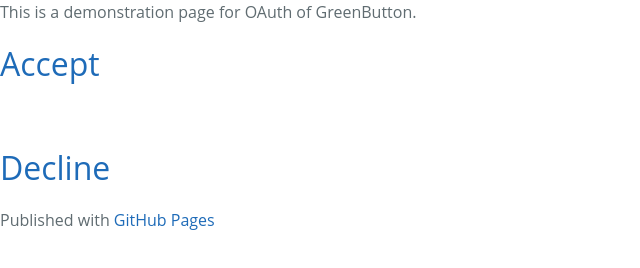
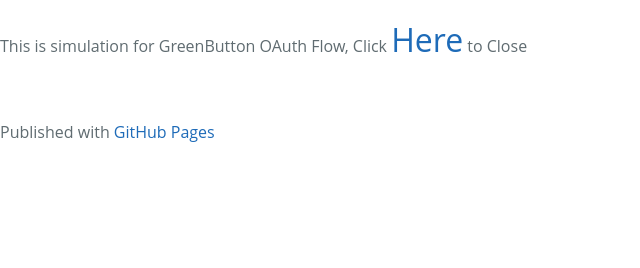
Before and after one commit to snowone/test1, a plain HTML site: page index.html in a window 1280 px wide. Shown: the whole page, without its empty margins (0-640 px from the left). Drawn offline with Linux system fonts and the light colour scheme.

Commit message:
Update index.html

```diff
--- a/index.html
+++ b/index.html
@@ -14,18 +14,11 @@
   <body>
 
     <!-- HEADER -->
-    <div id="header_wrap" class="outer">
-        <header class="inner">
-This is a demonstration page for OAuth of GreenButton.
-        </header>
-    </div>
-
     <!-- MAIN CONTENT -->
     <div id="main_content_wrap" class="outer">
       <section id="main_content" class="inner">
-        <p><a href="pv://gb-auth-accepted?auth_token=f4798cf6-8380-45cb-bcfb-c8371b95ed72&user_id=1" style="font-size:32px">Accept</a></p>
+        <p>This is simulation for GreenButton OAuth Flow, Click <a href="pv://gb-auth-accepted?auth_token=f4798cf6-8380-45cb-bcfb-c8371b95ed72&user_id=1" style="font-size:32px">Here</a>  to Close</p>
         <br/>
-        <p><a href="pv://gb-auth-declined" style="font-size:32px">Decline</a></p>
       </section>
     </div>
 
```
